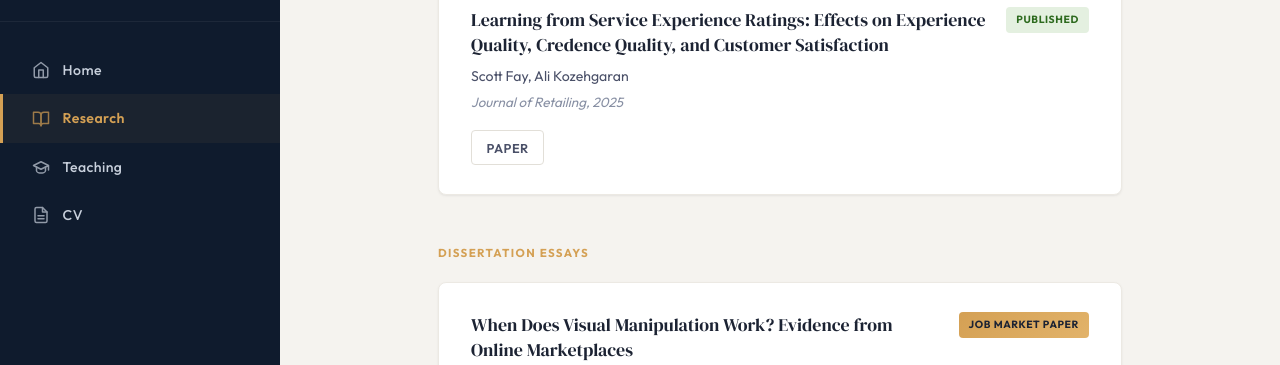
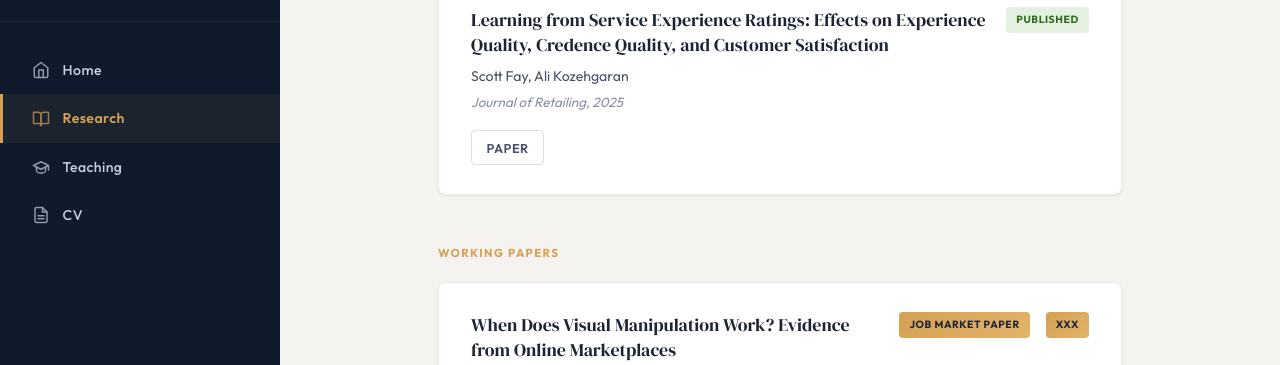
Before and after one commit to alikozehgaran/temp_me.io, a plain HTML site: page research.html in a window 1280 px wide. Shown: the part 290-655 px from the top of the page. Drawn offline with Linux system fonts and the light colour scheme.

Commit message:
Update research.html

```diff
--- a/research.html
+++ b/research.html
@@ -61,12 +61,13 @@
 
       <!-- ===== DISSERTATION / JMP ===== -->
       <div class="section animate-in">
-        <div class="section__label">Dissertation Essays</div>
+        <div class="section__label">Working Papers</div>
 
         <div class="paper-card">
           <div class="paper-card__header">
             <div class="paper-card__title">When Does Visual Manipulation Work? Evidence from Online Marketplaces</div>
             <span class="badge badge--jmp">Job Market Paper</span>
+            <span class="badge badge--jmp">XXX</span>
           </div>
           <div class="paper-card__authors">Ali Kozehgaran, Liangbin Yang, Juncai Jiang</div>
           <div class="paper-card__venue">Under review at Marketing Science</div>
```
